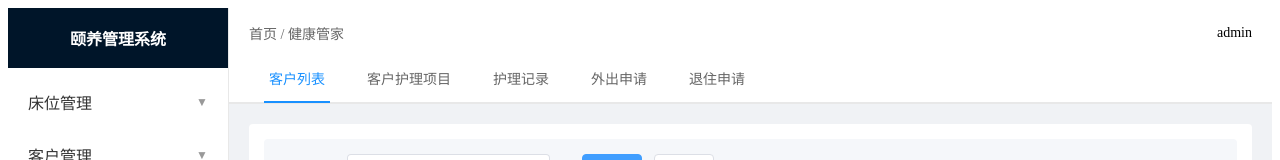
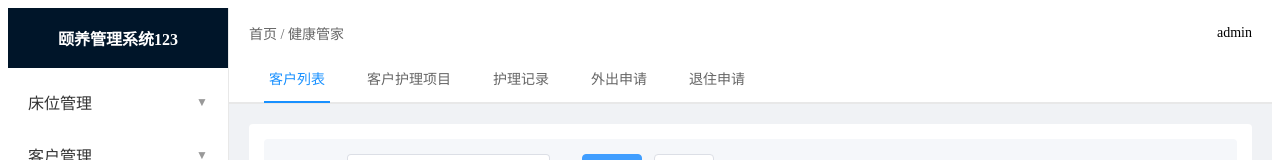
Before and after one commit to imageRr/oldman, a Vue app: page /service-targets in a window 1280 px wide. Shown: the top 160 px of the page. Built offline with nearby package versions, Linux system fonts and the light colour scheme.

Commit message:
12345678

```diff
--- a/src/views/ServiceTargets.vue
+++ b/src/views/ServiceTargets.vue
@@ -3,7 +3,7 @@
     <!-- 左侧导航栏 -->
     <aside class="sidebar">
       <div class="logo-container">
-        <h2 class="system-title">颐养管理系统</h2>
+        <h2 class="system-title">颐养管理系统123</h2>
       </div>
 
       <nav class="nav-menu">
```
